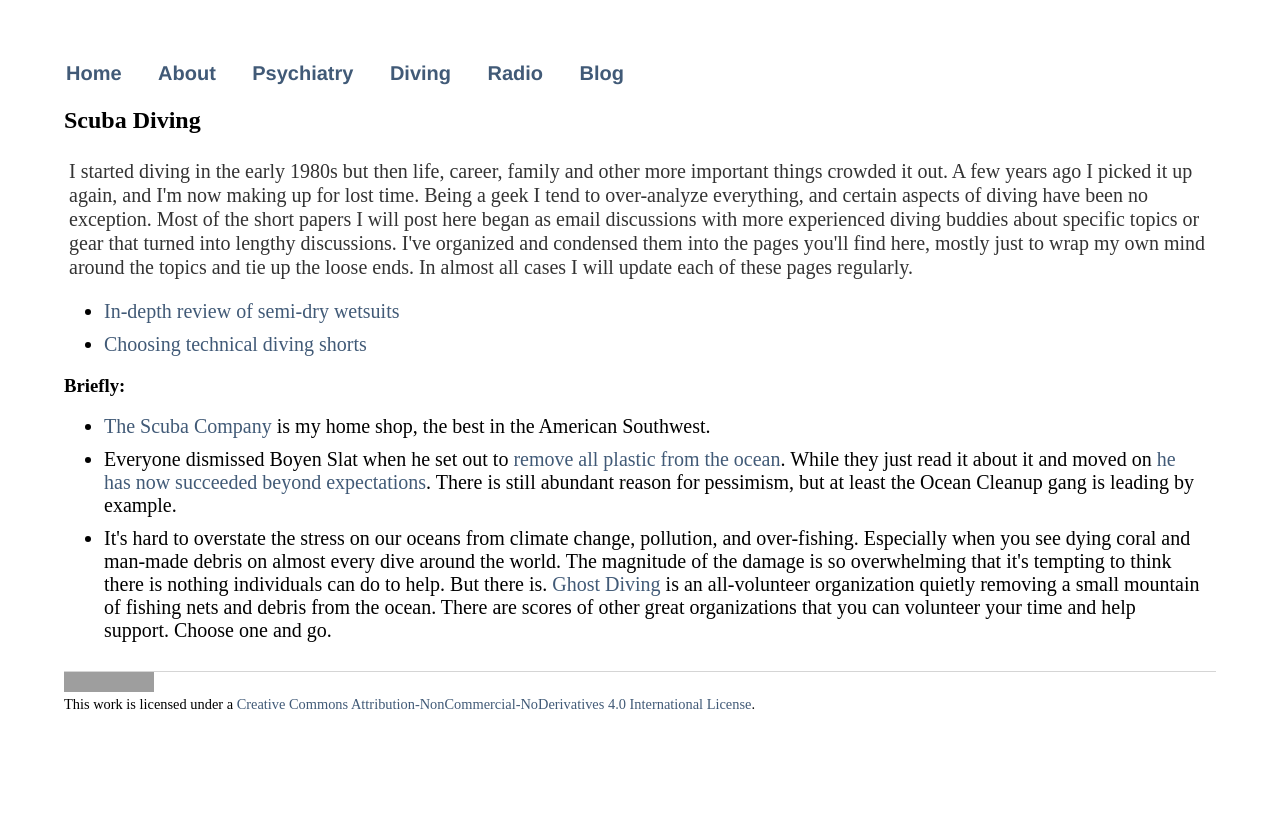
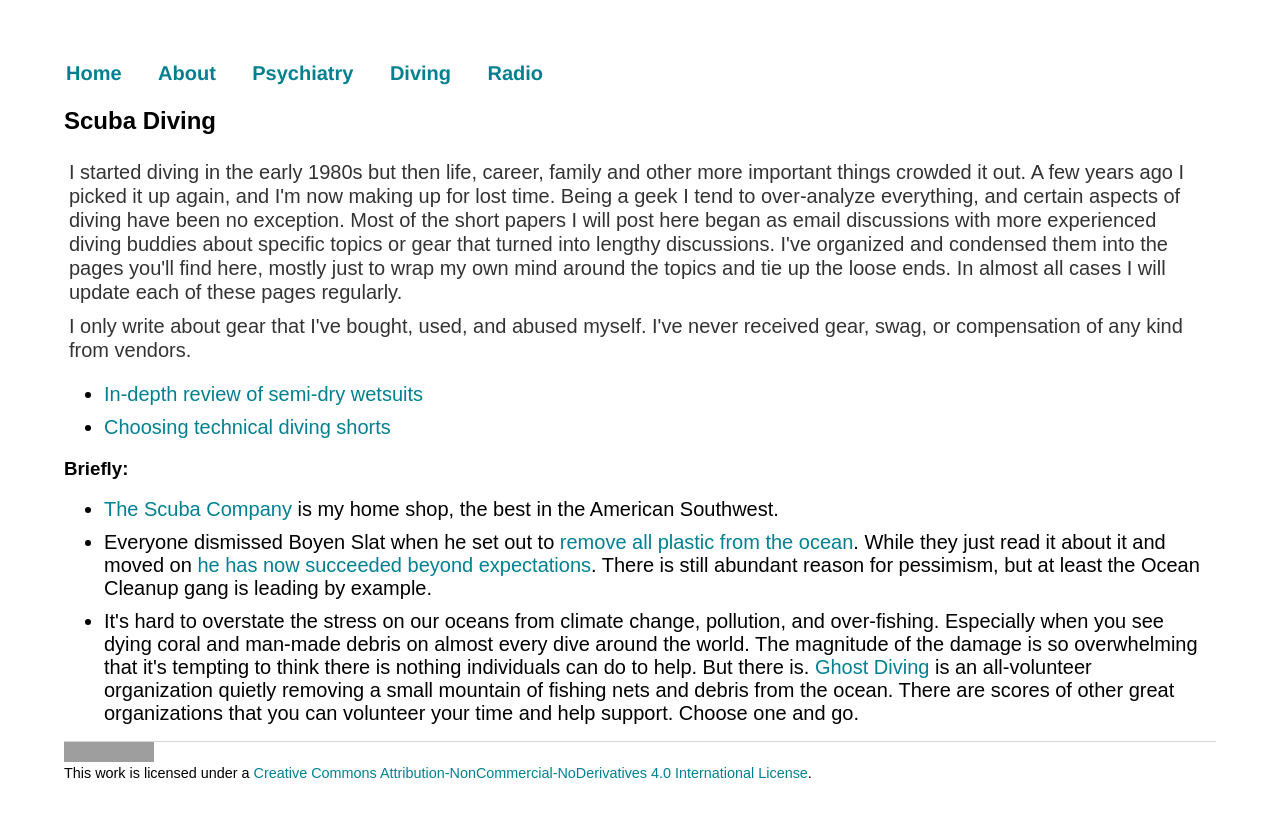
Before and after one commit to rickdonnelly/rickdonnelly.github.io, a Jekyll site: the page built from diving/index.html, in a window 1280 px wide. Shown: the top 817 px of the page. Built offline with Jekyll 4.4.1, drawn with Linux system fonts in a browser that asks for light colours; grey boxes are pictures that could not be loaded.

Commit message:
Removing blogging

```diff
--- a/_config.yml
+++ b/_config.yml
@@ -1,3 +1,2 @@
 name: Rick Donnelly
 markdown: kramdown
-permalink: /blog/:year/:month/:day/:title
--- a/_layouts/default.html
+++ b/_layouts/default.html
@@ -13,7 +13,7 @@
 	    			<li><a href="/psychiatry">Psychiatry</a></li>
 	    			<li><a href="/diving">Diving</a></li>
 	    			<li><a href="/radio">Radio</a></li>
-	    			<li><a href="/blog">Blog</a></li>
+	    			<!-- Removed the blog entry -->
 	    		</ul>
 			</nav>
 			<div class="container">
@@ -21,7 +21,7 @@
 			{{ content }}
 
 			</div><!-- /.container -->
-			<footer style="margin-top:.75cm;">
+			<footer style="margin-bottom:.75cm;">
 				<a rel="license" href="http://creativecommons.org/licenses/by-nc-nd/4.0/"><img alt="Creative Commons License" style="border-width:0" src="https://i.creativecommons.org/l/by-nc-nd/4.0/80x15.png" /></a><br />This work is licensed under a <a rel="license" href="http://creativecommons.org/licenses/by-nc-nd/4.0/">Creative Commons Attribution-NonCommercial-NoDerivatives 4.0 International License</a>.
 			</footer>
 		</body>
--- a/about/index.html
+++ b/about/index.html
@@ -12,7 +12,7 @@ title: About Rick Donnelly
       })
     };
     function openMailer(element) {
-      var y = decode("znvygb:xpjrd2@gmail.com");
+      var y = decode("mailto:xpjrd2@gmail.com");
       element.setAttribute("href", y);
       element.setAttribute("onclick", "");
       element.firstChild.nodeValue = "Open email software";
--- a/css/main.css
+++ b/css/main.css
@@ -1,7 +1,10 @@
+/* The body controls default font, margins, padding, etc. */
 body {
+    font-family: Arial, Helvetica, sans-serif;
     margin: 60px auto;
     width: 90%;
 }
+
 nav ul, footer ul {
     font-family:'Helvetica', 'Arial', 'Sans-Serif';
     padding: 2px;
@@ -14,7 +17,7 @@ nav ul li, footer ul li {
 }
 a {
     text-decoration: none;
-    color: #415A77;
+    color: #028090;
 }
 a:hover {
     text-decoration: underline;
--- a/diving/index.html
+++ b/diving/index.html
@@ -6,6 +6,8 @@ title: Scuba Diving
 <div class="diving">
   <h2>Scuba Diving</h2>
     <p>I started diving in the early 1980s but then life, career, family and other more important things crowded it out. A few years ago I picked it up again, and I'm now making up for lost time. Being a geek I tend to over-analyze everything, and certain aspects of diving have been no exception. Most of the short papers I will post here began as email discussions with more experienced diving buddies about specific topics or gear that turned into lengthy discussions. I've organized and condensed them into the pages you'll find here, mostly just to wrap my own mind around the topics and tie up the loose ends. In almost all cases I will update each of these pages regularly.</p>
+
+    <p>I only write about gear that I've bought, used, and abused myself. I've never received gear, swag, or compensation of any kind from vendors.</p>
 
     <ul>
       <li><a href="semidrys-indepth.html">In-depth review of semi-dry wetsuits</a></li>
```
Also changed, not shown: _posts/2023-01-25-keep-low-expectations.md (deleted, +0 -7 lines), blog/index.html (deleted, +0 -11 lines).
